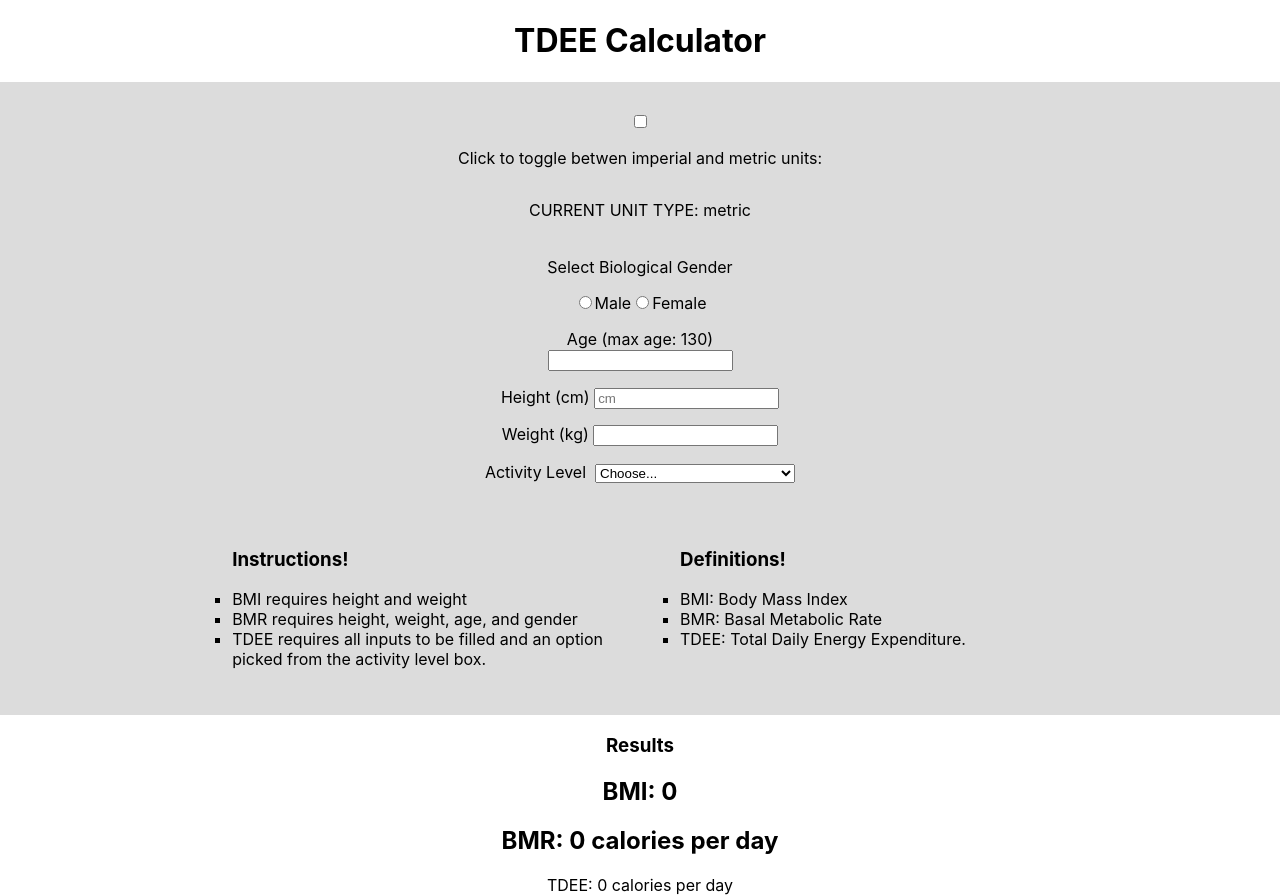
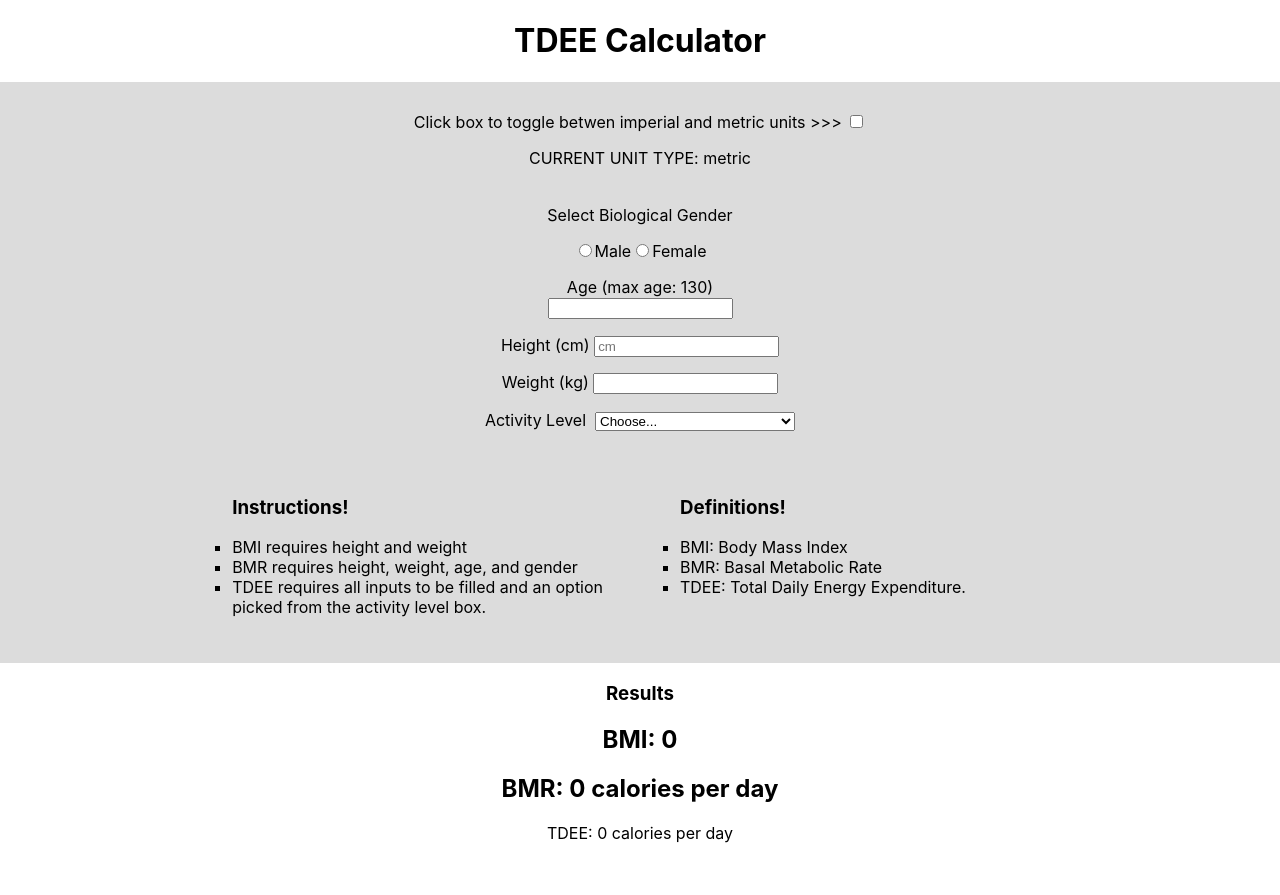
Before and after one commit to nevtay/jumpstartProject_1, a React (Create React App) app: page / in a window 1280 px wide. After the commit the page ends 843 px from the top, so only its background shows below. Built offline with nearby package versions, Linux system fonts and the light colour scheme.

Commit message:
removed pointless constructor and relocated checkbox instructions

```diff
--- a/src/components/ToggleMeasuringUnits.js
+++ b/src/components/ToggleMeasuringUnits.js
@@ -1,12 +1,6 @@
 import React from "react"
 
 class ToggleMeasuringUnits extends React.Component {
-    constructor({props}) {
-        super(props);
-        this.state = {
-            unitType: ''
-        }
-    }
 
     toggleMeasuringUnits = (e) => {
         this.props.unitType(e.target.value)
@@ -14,13 +8,14 @@ class ToggleMeasuringUnits extends React.Component {
 
     render() {
         return (
+
             <div className="toggle-switch">
+                <span> Click box to toggle betwen imperial and metric units {`>>>`} </span>
                 <input
                 type="checkbox"
                 className="toggle-switch-checkbox"
                 onChange={this.toggleMeasuringUnits}
                  />
-                <p>Click to toggle betwen imperial and metric units: </p>
             </div>
         )
     }
```
